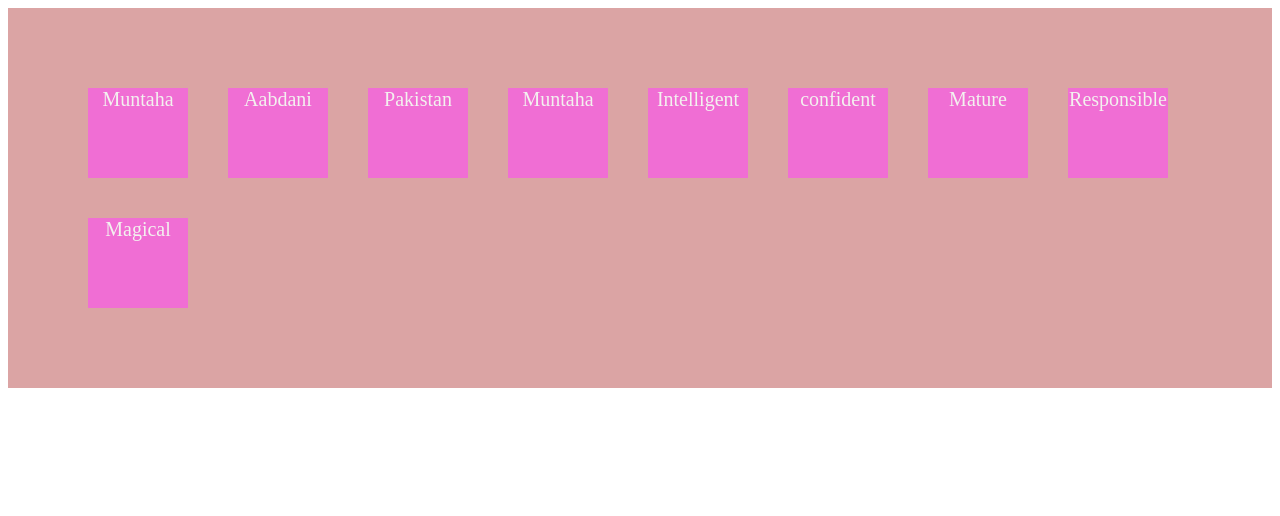
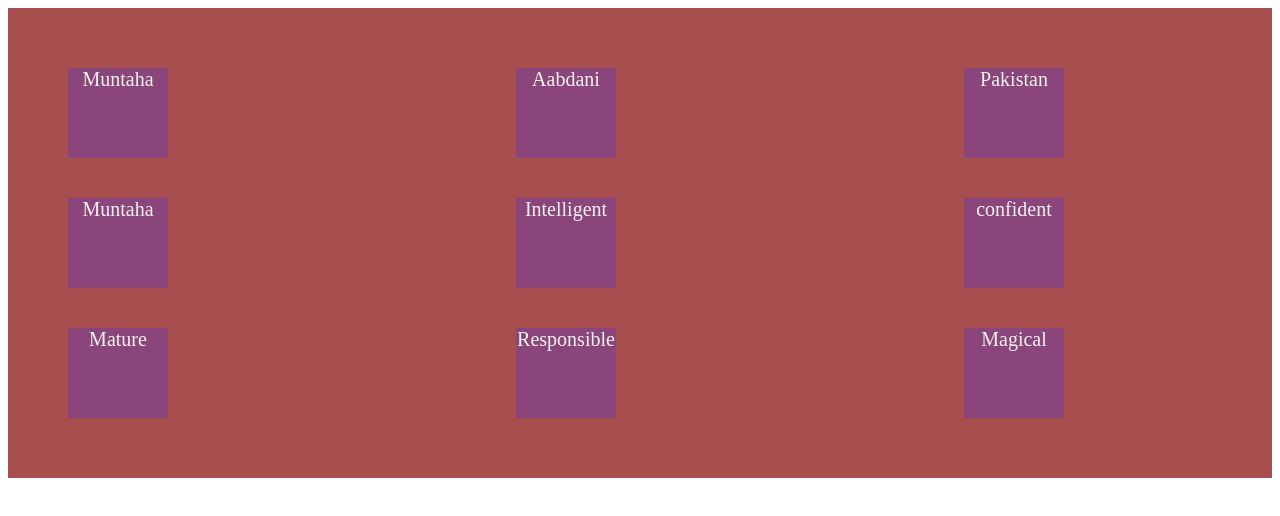
Before and after one commit to MUNTAHA-AABDANI/CSS-position, a plain HTML site: page index.html in a window 1280 px wide. Drawn offline with Linux system fonts and the light colour scheme.

Commit message:
CSS Grid layout

```diff
--- a/index.html
+++ b/index.html
@@ -8,7 +8,7 @@
     <link rel="stylesheet" href="style.css">
 </head>
 <body>
-    <div class="flex-container">
+    <div class="grid-container">
     <div>Muntaha</div>
     <div>Aabdani</div>
     <div>Pakistan</div>
--- a/style.css
+++ b/style.css
@@ -1,23 +1,31 @@
-.flex-container
+.grid-container
 {
 
 
-    background-color: rgb(219, 164, 164);
+    background-color: rgb(168, 78, 78);
     padding: 60px;
-   text-align: center;
-    display: flex;
-    flex-direction: row;
-    flex-wrap: wrap;
+    display: grid;
+    grid-template-rows:  auto auto;
+    grid-template-columns: auto auto auto;
+
+    grid-column-gap: 200px;
+    grid-row-gap: 40px;
+    /* justify-content: first baseline; */
+
+    /* flex-direction: row;
+    flex-wrap: wrap-reverse; */
 
 }
 
-.flex-container > div {
-    width: 100px;
+.grid-container > div {
+
    text-align: center;
     height: 90px;
-    margin: 20px;
+    width: 100px;
+
+    /* margin: 10px; */
     font-size: 20px;
     font-weight: 50px;
     color: rgb(243, 241, 239);
-    background-color: rgb(240, 110, 212);
+    background-color: rgb(138, 70, 123);
 }
```
